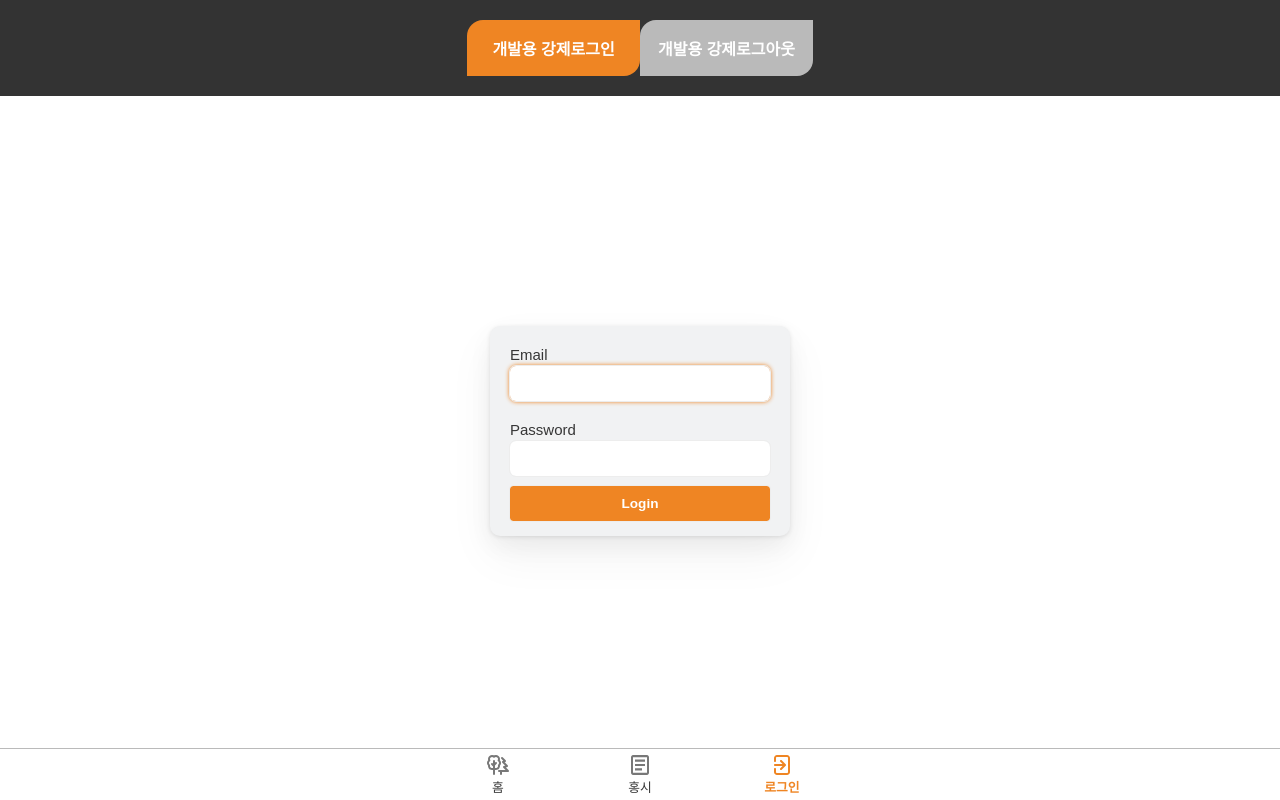
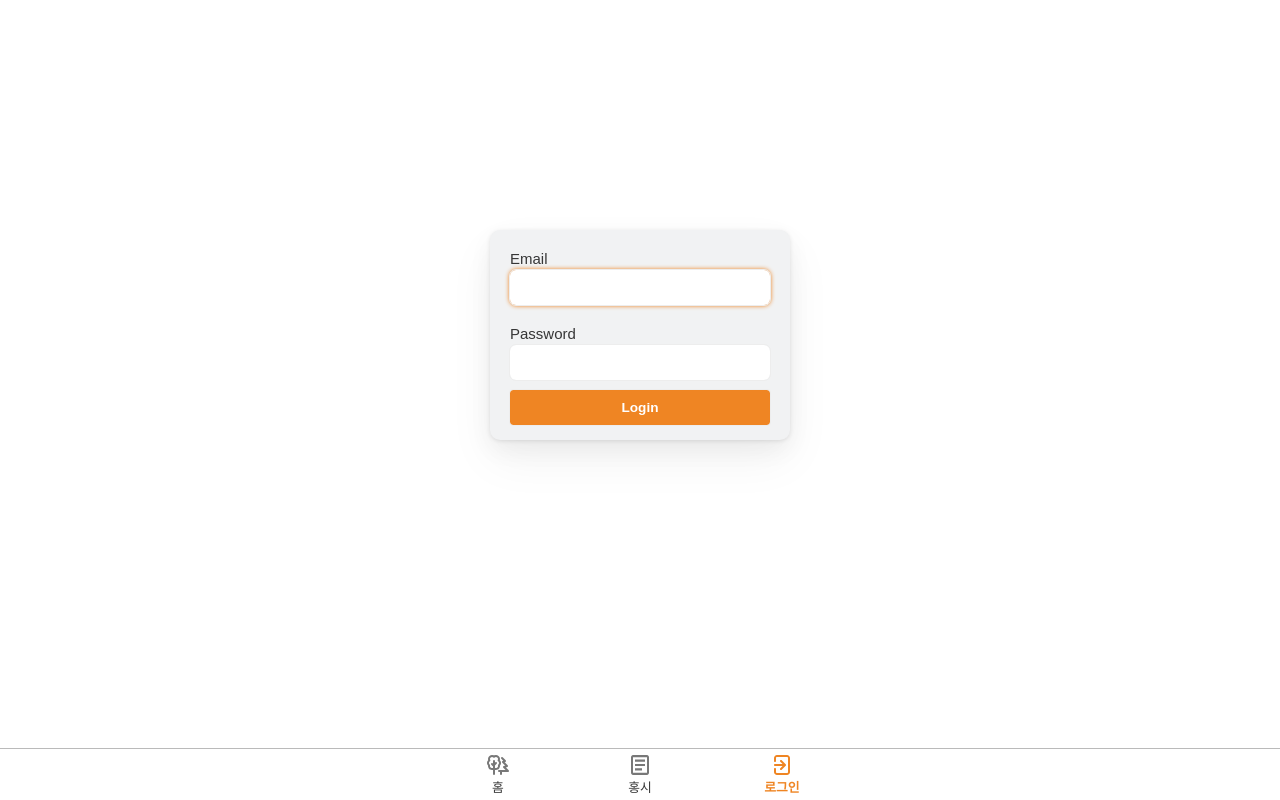
Before and after one commit to jobkaeHenry/3days-app, a React (Create React App) app: page /login in a window 1280 px wide. Built offline with nearby package versions, Linux system fonts and the light colour scheme; a web font is replaced by a local one.

Commit message:
endpoint fixed

```diff
--- a/src/App.jsx
+++ b/src/App.jsx
@@ -20,7 +20,7 @@ function App() {
   return (
     <BrowserRouter>
       {/* Navbar는 리랜더링 되지않고, URL에 따라 하위 컴포넌트만 리랜더링 되게하기 위한 구조입니다 */}
-      <DevTools />
+      {/* <DevTools /> */}
       <Navbar />
       {/* 양옆 Padding을 제공하는 Wrapper 입니다 */}
 
--- a/src/Pages/Board/Board.jsx
+++ b/src/Pages/Board/Board.jsx
@@ -35,6 +35,7 @@ const Board = () => {
   useEffect(() => {
     axios.get(`/hong-si/board/${id}`).then((res) => {
       setData(res.data);
+      console.log(res.data)
       setIsLoading(false);
     });
   }, []);
--- a/src/Pages/Board/HongsiDetail.jsx
+++ b/src/Pages/Board/HongsiDetail.jsx
@@ -49,11 +49,11 @@ const HongsiDetail = () => {
             {data.maxParticipant} 명 참여중
           </span>
         </div>
-        <RowWrapper className="mt-8">
+        {/* <RowWrapper className="mt-8">
           {data.tags.map((e) => {
             return <SigTag className="ghost mr-4" key={e.hongsi_id}>#{e.tag}</SigTag>;
           })}
-        </RowWrapper>
+        </RowWrapper> */}
         <p className="mt-16">{data.content}</p>
       </MainCenterWrapper>
     </MainContentContainer>
--- a/src/Pages/Board/HongsiList.jsx
+++ b/src/Pages/Board/HongsiList.jsx
@@ -1,6 +1,5 @@
 import axios from 'axios';
 import React, { useEffect, useState } from 'react'
-import { Link } from 'react-router-dom';
 import { HongSiCard, SigButton } from '../../Components/GlobalComponents';
 import { ColumnCenterWrapper, MainCenterWrapper, MainContentContainer, MainRightWrapper } from '../../Components/Wrapper';
 
@@ -10,8 +9,6 @@ const HongsiList = () => {
   useEffect(() => {
 
     axios.get(`/hong-si`).then((res) => {
-
-
       setData(res.data);
       console.log(data);
       setIsLoading(false);
```
